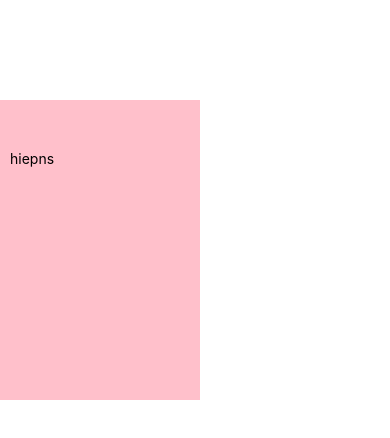
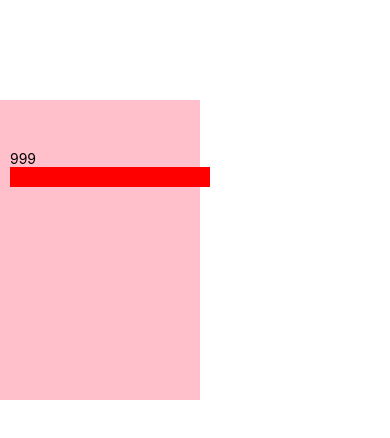
Before and after one commit to hiepns97it/ReactNative_HipNS_01, a React Native app: screen / in a window 390 px wide. Shown: the top 438 px of the page. Built offline with nearby package versions, Linux system fonts and the light colour scheme.

Commit message:
update bai 15

```diff
--- a/App.js
+++ b/App.js
@@ -36,6 +36,7 @@ import {
 } from 'react-native';
 
 import HiepNS from './src/components/HiepNS';
+import TestState from './src/components/LearnState';
 
 export default class Demo1 extends Component {
   constructor(props) {
@@ -124,7 +125,8 @@ export default class Demo1 extends Component {
       // </View>
       // end thực hành vẽ bàn phím máy tính
       <View style={style.body}>
-        <HiepNS title="hiepns" />
+        {/* <HiepNS title="hiepns" /> */}
+        <TestState></TestState>
       </View>
     );
   }
--- /dev/null
+++ b/src/components/LearnState.js
@@ -0,0 +1,33 @@
+import React, { Component }  from 'react';
+import {
+    Text, TouchableOpacity, View
+} from 'react-native';
+
+
+export default class TestState extends Component {
+    constructor(props) {
+        super(props);
+        this.state = {
+            so: 999
+        }
+    }
+
+    onClickMe(){
+        this.setState({
+            so: this.state.so + 1
+        })
+    }
+
+    render() {
+        return(
+            <View>
+                <Text>{this.state.so}</Text>
+                <TouchableOpacity onPress={() => { this.onClickMe() }}>
+                    <View style={{width: 200, height: 20, backgroundColor: 'red'}}>
+
+                    </View>
+                </TouchableOpacity>
+            </View>
+        );
+    }
+}
```
